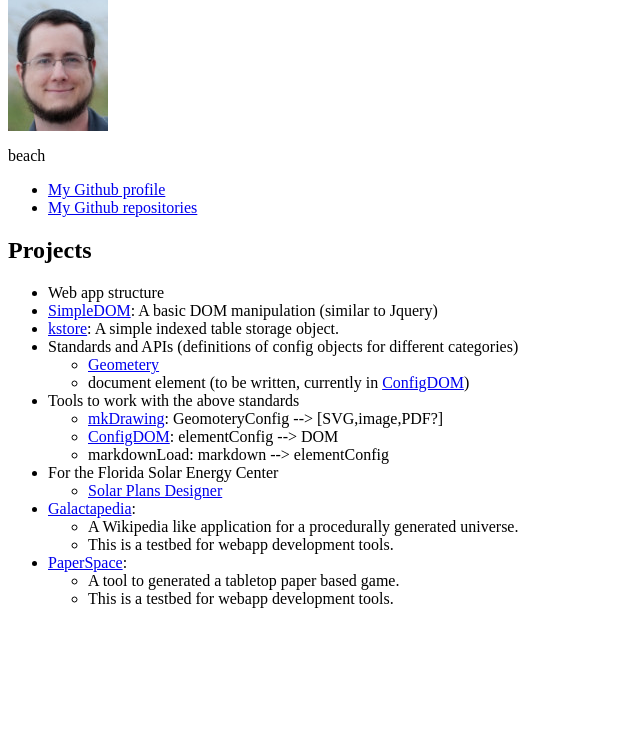
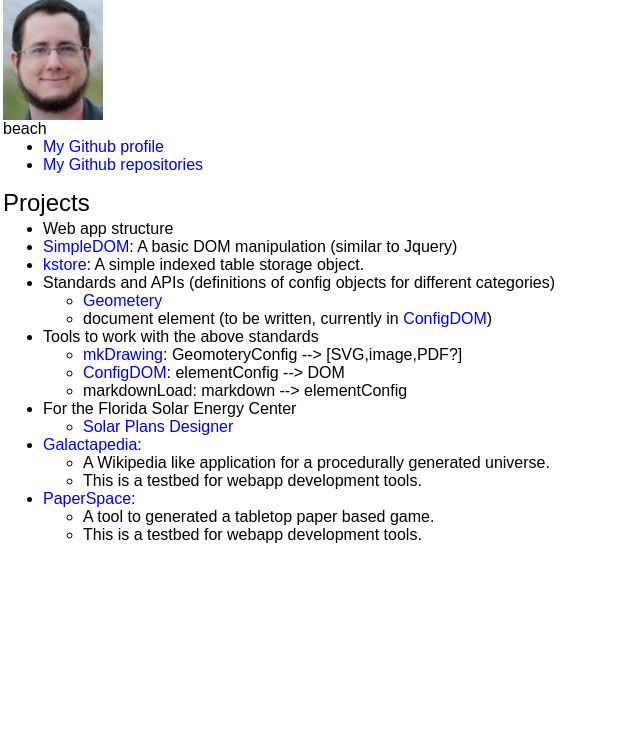
Before and after one commit to kshowalter/kshowalter.github.io, a plain HTML site: page index.html in a window 1280 px wide. Shown: the part 67-800 px from the top of the page, without its empty margins (0-640 px from the left). Drawn offline with Linux system fonts and the light colour scheme.

Commit message:
fixed panddoc html

```diff
--- a/index.html
+++ b/index.html
@@ -1,3 +1,18 @@
+<!DOCTYPE html PUBLIC "-//W3C//DTD XHTML 1.0 Transitional//EN" "http://www.w3.org/TR/xhtml1/DTD/xhtml1-transitional.dtd">
+<html>
+<head>
+	<meta charset="UTF-8">
+	<title>Keith Showalter</title>
+
+	<link rel="stylesheet" href="style/normalize.css">
+	<link rel="stylesheet" href="style/globalStyle.css">
+	<link rel="stylesheet" href="style/style.css">
+
+
+</head>
+
+<body>
+
   <h1 id="keith-showalter">Keith Showalter</h1>
   <div class="figure">
     <img src="/assets/beach_small.jpeg" alt="beach" /><p class="caption">beach</p>
@@ -37,3 +52,7 @@
                 <li>This is a testbed for webapp development tools.</li>
               </ul></li>
             </ul>
+
+
+</body>
+</html>
```
Lines whose indentation alone changed are shown as unchanged.
